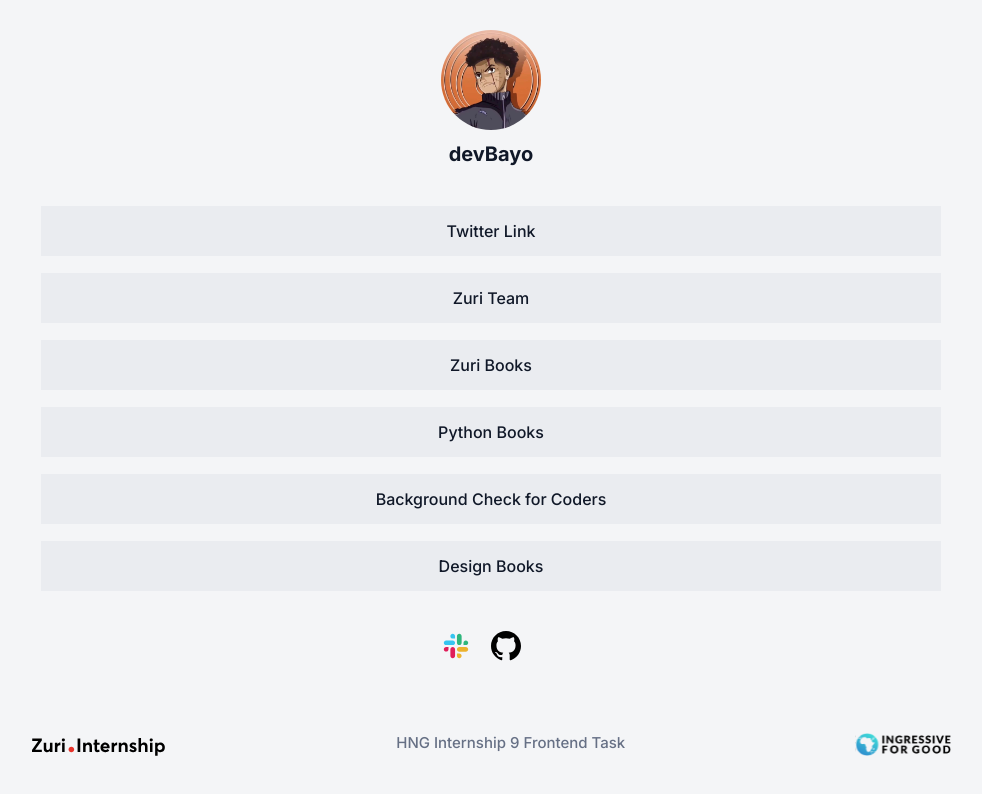
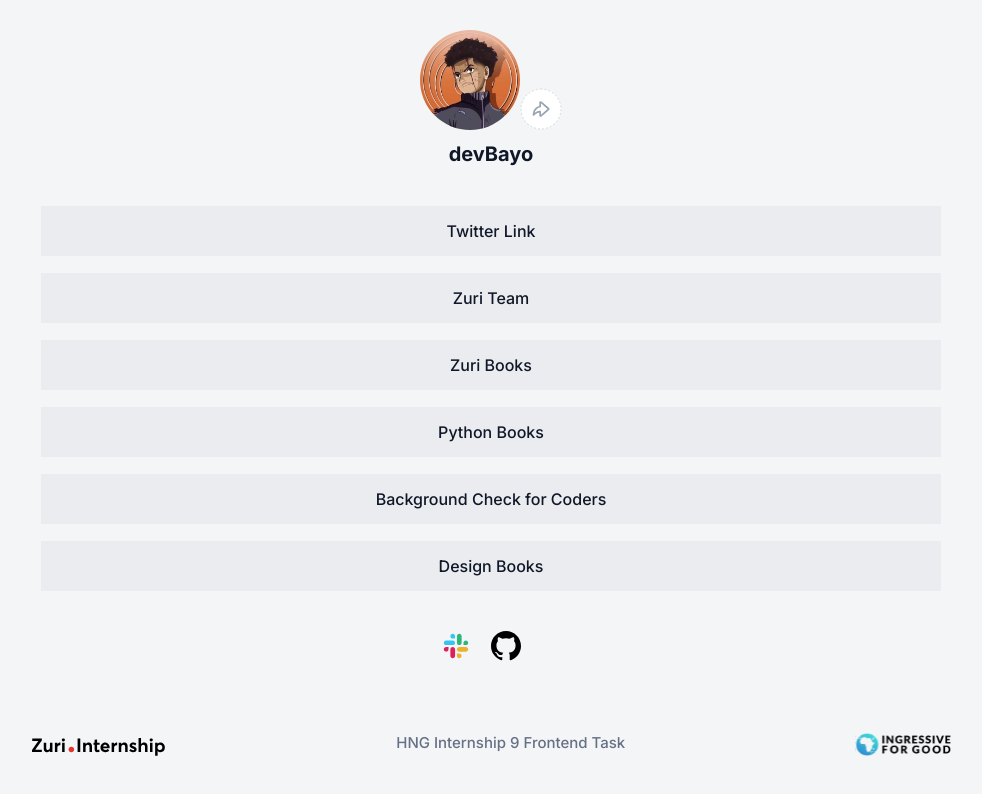
Before and after one commit to devBayo/HNG-LinkTree, a React (Create React App) app: page / in a window 1280 px wide. Shown: the top 794 px of the page, without its empty margins (149-1131 px from the left). Built offline with nearby package versions, Linux system fonts and the light colour scheme.

Commit message:
added profile icon

```diff
--- a/src/components/Profile/Profile.jsx
+++ b/src/components/Profile/Profile.jsx
@@ -1,11 +1,13 @@
 import styles from './Profile.module.css';
 import profilePhoto from '../../assets/profile.jpeg';
+import shareIcon from '../../assets/share.svg';
 
 const Profile = ({ username }) => {
   return (
     <header id={styles.profile}>
       <img src={profilePhoto} id={styles.profile_img} alt="" />
-      <h1 id={styles.twitter}>devBayo</h1>
+      <img src={shareIcon} id={styles.share_profile} alt="" />
+      <h1 id={styles.twitter}>{username}</h1>
       <h2 id={styles.slack}>{username}</h2>
     </header>
   );
```
Also changed, not shown: src/assets/share.svg (added).
